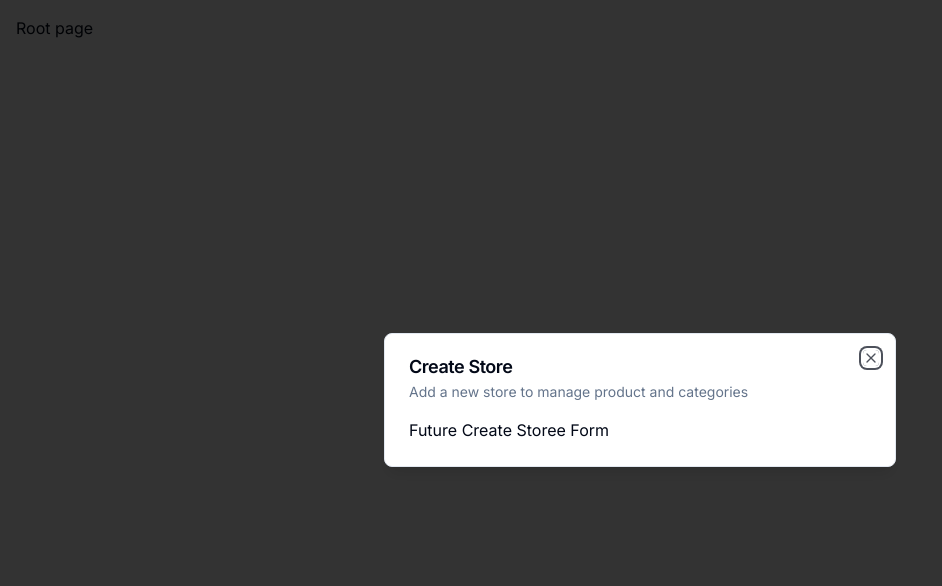
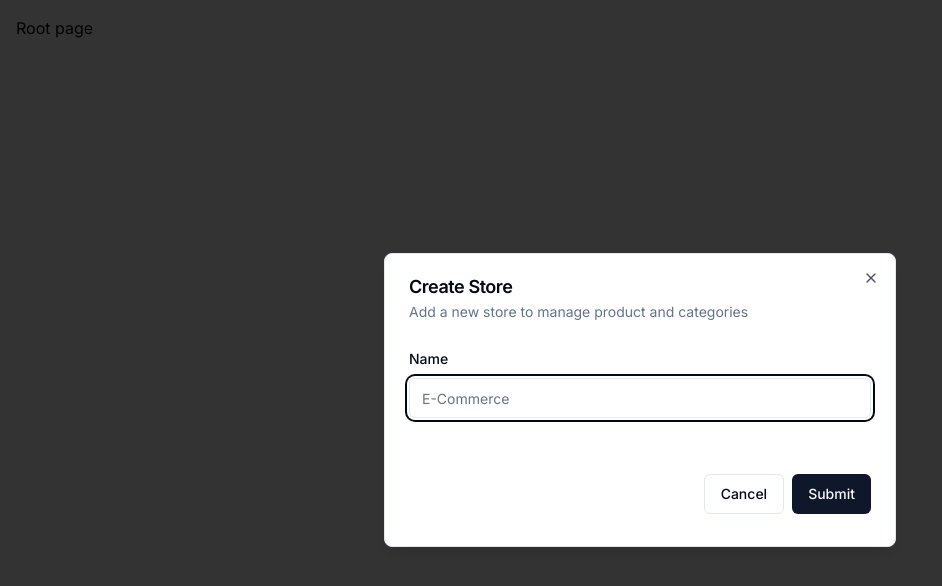
Before and after one commit to chaitanyaBytes/EzKart-Admin, a Next.js app in the folder ezkart-admin/: page / in a window 1280 px wide. Shown: the top 586 px of the page, without its empty margins (0-942 px from the left). Built offline with nearby package versions, Linux system fonts and the light colour scheme.

Commit message:
add form

```diff
--- a/ezkart-admin/components/modals/store-modal.tsx
+++ b/ezkart-admin/components/modals/store-modal.tsx
@@ -1,10 +1,42 @@
 "use client";
 
+import z from "zod";
 import { useStoreModal } from "@/hooks/use-store-modal";
+import { useForm } from "react-hook-form";
+import { zodResolver } from "@hookform/resolvers/zod";
+
 import { Modal } from "@/components/ui/modal";
+import { Button } from "@/components/ui/button";
+import {
+  Form,
+  FormControl,
+  FormDescription,
+  FormField,
+  FormItem,
+  FormLabel,
+  FormMessage,
+} from "@/components/ui/form";
+import { Input } from "@/components/ui/input";
+
+const formSchema = z.object({
+  name: z.string().min(2, {
+    message: "name must be atleast 2 characters",
+  }),
+});
 
 export const StoreModal = () => {
   const storeModel = useStoreModal();
+
+  const form = useForm<z.infer<typeof formSchema>>({
+    resolver: zodResolver(formSchema),
+    defaultValues: {
+      name: "",
+    },
+  });
+
+  const onSubmit = async (values: z.infer<typeof formSchema>) => {
+    console.log(values);
+  };
 
   return (
     <Modal
@@ -13,7 +45,34 @@
       isOpen={storeModel.isOpen}
       onClose={storeModel.onClose}
     >
-      Future Create Storee Form
+      <div>
+        <div className="space-y-4 py-2 pb-2">
+          <Form {...form}>
+            <form onSubmit={form.handleSubmit(onSubmit)} className="space-y-8">
+              <FormField
+                control={form.control}
+                name="name"
+                render={({ field }) => (
+                  <FormItem>
+                    <FormLabel>Name</FormLabel>
+                    <FormControl>
+                      <Input placeholder="E-Commerce" {...field} />
+                    </FormControl>
+                    <FormDescription></FormDescription>
+                    <FormMessage />
+                  </FormItem>
+                )}
+              />
+              <div className="pt-6 space-x-2 flex items-center justify-end w-full">
+                <Button variant="outline" onClick={storeModel.onClose}>
+                  Cancel
+                </Button>
+                <Button type="submit">Submit</Button>
+              </div>
+            </form>
+          </Form>
+        </div>
+      </div>
     </Modal>
   );
 };
--- /dev/null
+++ b/ezkart-admin/components/ui/form.tsx
@@ -0,0 +1,178 @@
+"use client"
+
+import * as React from "react"
+import * as LabelPrimitive from "@radix-ui/react-label"
+import { Slot } from "@radix-ui/react-slot"
+import {
+  Controller,
+  ControllerProps,
+  FieldPath,
+  FieldValues,
+  FormProvider,
+  useFormContext,
+} from "react-hook-form"
+
+import { cn } from "@/lib/utils"
+import { Label } from "@/components/ui/label"
+
+const Form = FormProvider
+
+type FormFieldContextValue<
+  TFieldValues extends FieldValues = FieldValues,
+  TName extends FieldPath<TFieldValues> = FieldPath<TFieldValues>
+> = {
+  name: TName
+}
+
+const FormFieldContext = React.createContext<FormFieldContextValue>(
+  {} as FormFieldContextValue
+)
+
+const FormField = <
+  TFieldValues extends FieldValues = FieldValues,
+  TName extends FieldPath<TFieldValues> = FieldPath<TFieldValues>
+>({
+  ...props
+}: ControllerProps<TFieldValues, TName>) => {
+  return (
+    <FormFieldContext.Provider value={{ name: props.name }}>
+      <Controller {...props} />
+    </FormFieldContext.Provider>
+  )
+}
+
+const useFormField = () => {
+  const fieldContext = React.useContext(FormFieldContext)
+  const itemContext = React.useContext(FormItemContext)
+  const { getFieldState, formState } = useFormContext()
+
+  const fieldState = getFieldState(fieldContext.name, formState)
+
+  if (!fieldContext) {
+    throw new Error("useFormField should be used within <FormField>")
+  }
+
+  const { id } = itemContext
+
+  return {
+    id,
+    name: fieldContext.name,
+    formItemId: `${id}-form-item`,
+    formDescriptionId: `${id}-form-item-description`,
+    formMessageId: `${id}-form-item-message`,
+    ...fieldState,
+  }
+}
+
+type FormItemContextValue = {
+  id: string
+}
+
+const FormItemContext = React.createContext<FormItemContextValue>(
+  {} as FormItemContextValue
+)
+
+const FormItem = React.forwardRef<
+  HTMLDivElement,
+  React.HTMLAttributes<HTMLDivElement>
+>(({ className, ...props }, ref) => {
+  const id = React.useId()
+
+  return (
+    <FormItemContext.Provider value={{ id }}>
+      <div ref={ref} className={cn("space-y-2", className)} {...props} />
+    </FormItemContext.Provider>
+  )
+})
+FormItem.displayName = "FormItem"
+
+const FormLabel = React.forwardRef<
+  React.ElementRef<typeof LabelPrimitive.Root>,
+  React.ComponentPropsWithoutRef<typeof LabelPrimitive.Root>
+>(({ className, ...props }, ref) => {
+  const { error, formItemId } = useFormField()
+
+  return (
+    <Label
+      ref={ref}
+      className={cn(error && "text-destructive", className)}
+      htmlFor={formItemId}
+      {...props}
+    />
+  )
+})
+FormLabel.displayName = "FormLabel"
+
+const FormControl = React.forwardRef<
+  React.ElementRef<typeof Slot>,
+  React.ComponentPropsWithoutRef<typeof Slot>
+>(({ ...props }, ref) => {
+  const { error, formItemId, formDescriptionId, formMessageId } = useFormField()
+
+  return (
+    <Slot
+      ref={ref}
+      id={formItemId}
+      aria-describedby={
+        !error
+          ? `${formDescriptionId}`
+          : `${formDescriptionId} ${formMessageId}`
+      }
+      aria-invalid={!!error}
+      {...props}
+    />
+  )
+})
+FormControl.displayName = "FormControl"
+
+const FormDescription = React.forwardRef<
+  HTMLParagraphElement,
+  React.HTMLAttributes<HTMLParagraphElement>
+>(({ className, ...props }, ref) => {
+  const { formDescriptionId } = useFormField()
+
+  return (
+    <p
+      ref={ref}
+      id={formDescriptionId}
+      className={cn("text-sm text-muted-foreground", className)}
+      {...props}
+    />
+  )
+})
+FormDescription.displayName = "FormDescription"
+
+const FormMessage = React.forwardRef<
+  HTMLParagraphElement,
+  React.HTMLAttributes<HTMLParagraphElement>
+>(({ className, children, ...props }, ref) => {
+  const { error, formMessageId } = useFormField()
+  const body = error ? String(error?.message) : children
+
+  if (!body) {
+    return null
+  }
+
+  return (
+    <p
+      ref={ref}
+      id={formMessageId}
+      className={cn("text-sm font-medium text-destructive", className)}
+      {...props}
+    >
+      {body}
+    </p>
+  )
+})
+FormMessage.displayName = "FormMessage"
+
+export {
+  useFormField,
+  Form,
+  FormItem,
+  FormLabel,
+  FormControl,
+  FormDescription,
+  FormMessage,
+  FormField,
+}
--- a/ezkart-admin/package.json
+++ b/ezkart-admin/package.json
@@ -10,6 +10,7 @@
   },
   "dependencies": {
     "@clerk/nextjs": "^5.3.1",
+    "@hookform/resolvers": "^3.9.0",
     "@radix-ui/react-dialog": "^1.1.1",
     "@radix-ui/react-label": "^2.1.0",
     "@radix-ui/react-slot": "^1.1.0",
@@ -19,8 +20,10 @@
     "next": "14.2.5",
     "react": "^18",
     "react-dom": "^18",
+    "react-hook-form": "^7.52.2",
     "tailwind-merge": "^2.5.2",
     "tailwindcss-animate": "^1.0.7",
+    "zod": "^3.23.8",
     "zustand": "^4.5.5"
   },
   "devDependencies": {
```
Also changed, not shown: 1 other file (tests, documents, lock files or other folders).
